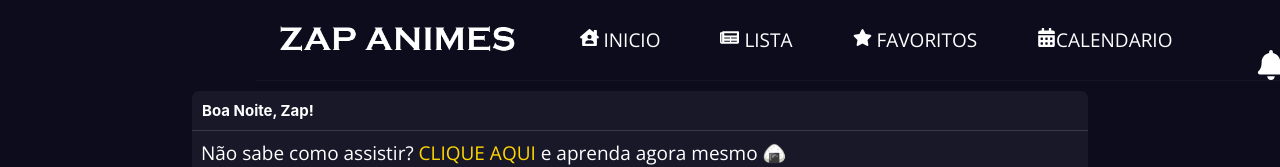
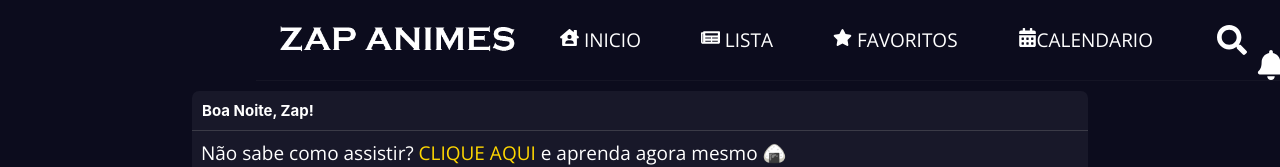
Before and after one commit to LukeRekt/site-animes-react, a React (Create React App) app: page / in a window 1280 px wide. Shown: the top 167 px of the page. Built offline with nearby package versions, Linux system fonts and the light colour scheme; no server answers.

Commit message:
barra de busca 100% funcional

```diff
--- a/src/App.js
+++ b/src/App.js
@@ -14,7 +14,9 @@ import Footer from './components/layoult/Footer'
 import Container from './components/layoult/Container'
 import Noticias from './components/layoult/Noticias'
 import PageRegister from './components/pages/PageRegister';
+import BarraBuscaOverlay from './components/layoult/BarraBuscaOverlay';
 import { useState, useEffect } from 'react';
+import VisibilityProvider from './context/Visibility';
 
 import { toast, ToastContainer } from 'react-toastify'
 import 'react-toastify/dist/ReactToastify.css';
@@ -52,7 +54,13 @@ function App() {
     <Router>
 
       <UserContext.Provider value={{user, setUser, avatar, setAvatar, banner, setBanner, admin, setAdmin}}>
-      <Header/>
+     <VisibilityProvider>
+     <BarraBuscaOverlay/>
+     <Header/>
+     </VisibilityProvider>
+
+
+
       <ToastContainer toastStyle={{ backgroundColor: "#0C0C1D" }}/>
       <Container customClass="min-height">
         <Noticias />
--- /dev/null
+++ b/src/components/layoult/BarraBuscaOverlay.js
@@ -0,0 +1,18 @@
+import { useContext, useState } from "react"
+import styles from "./BarraBuscaOverlay.module.css"
+import InstantSearch from "./InstantSearch"
+import { AiOutlineClose } from "react-icons/ai";
+
+import {useVisibility} from '../../context/Visibility'
+
+function BarraBuscaOverlay(){
+    const {visibility, setVisibility} = useVisibility();
+
+    return (
+        <div> {visibility ? (<div style={{display:"block"}} className={styles.container}>
+           <div className={styles.searchWrapper}><InstantSearch/><div className={styles.fechar}><AiOutlineClose style={{cursor: "pointer"}} onClick={() => setVisibility(false)}/></div></div>
+        </div>) : (<></>)}</div>
+
+    )
+}
+export default BarraBuscaOverlay
--- /dev/null
+++ b/src/components/layoult/BarraBuscaOverlay.module.css
@@ -0,0 +1,16 @@
+.container{
+background-color: #0c0c1dbd;
+width: 100%;
+height: 100%;
+position: fixed;
+z-index: 4;
+display: inline;
+}
+.searchWrapper{
+    margin-left: 36%;
+    margin-top: 8%;
+}
+.fechar{
+    font-size: 50px;
+    float: left;
+}
--- a/src/components/layoult/Header.js
+++ b/src/components/layoult/Header.js
@@ -1,7 +1,7 @@
 import { Link, useNavigate, } from 'react-router-dom';
 import styles from './Header.module.css'
 import { useContext, useState } from "react"
-
+import BarraBuscaOverlay from './BarraBuscaOverlay';
 
 import logo from '../../assets/img/logo.png';
 // import avatar from '../../assets/img/fotosperfil/avatar.png';
@@ -9,16 +9,17 @@ import { toast } from 'react-toastify';
 import { UserContext } from '../../UserContext';
 
 
-import { FaHouseUser, FaBell, FaNewspaper, FaStar, FaCalendarAlt } from 'react-icons/fa';
+import { FaHouseUser, FaBell, FaNewspaper, FaStar, FaCalendarAlt, FaSearch } from 'react-icons/fa';
 
 //funcoes
 import { logout } from '../../api/user'
 import ProfileBox from './ProfileBox';
-
+import { useVisibility } from '../../context/Visibility';
 
 
 function Header() {
     const [menu, setMenu] = useState(false);
+    const {visibility, setVisibility} = useVisibility();
     function toggleProfile(){
         if(menu === true){
             setMenu(false);
@@ -56,6 +57,7 @@ function Header() {
                 <li className={styles.item}><Link to="/favoritos"><FaStar /> FAVORITOS</Link></li>
                 <li className={styles.item}><Link to="/calendario"><FaCalendarAlt />CALENDARIO</Link></li>
             </div>
+<FaSearch style={{cursor:"pointer"}} size="30px" onClick={() => setVisibility(true)}/>
             {/* <button onClick={handleLogout}>Deslogar</button>  */}
             <div className={styles.usuario}>
 
--- a/src/components/layoult/Header.module.css
+++ b/src/components/layoult/Header.module.css
@@ -44,7 +44,6 @@
     color: #700B97;
 }
 
-
 .avatar{
     margin-top: 10px;
     margin-right: 100px;
--- a/src/components/layoult/InstantSearch.module.css
+++ b/src/components/layoult/InstantSearch.module.css
@@ -10,19 +10,21 @@
     margin: 0;
     padding: 0;
   } */
+
   .searchModule {
     width: 500px;
     color: #252a32;
     overflow: hidden;
+    float: left;
   }
   .searchModule input {
     padding: 15px;
-    border-radius: 3px;
+    border-radius: 9px;
     outline: none;
     border: none;
     width: 100%;
     font-size: 1.3rem;
-    border: 1px solid #363638;;
+    border: 1px solid #363638;
     background-color: #181829;
   }
   .searchModule input:focus {
--- a/src/components/pages/Calendario.js
+++ b/src/components/pages/Calendario.js
@@ -4,7 +4,6 @@ function Calendario() {
     return (//Deve ser possível adicionar no calendário por contas autorizadas
         <div>
             <h1>Calendario</h1>
-<InstantSearch/>
         </div>
     )
 }//Esta página tem prioridade no desenvolvilmeto
--- /dev/null
+++ b/src/context/Visibility.js
@@ -0,0 +1,19 @@
+import React, {createContext, useContext, useState} from 'react';
+
+const VisibilityContext = createContext();
+
+
+export default function VisibilityProvider({ children }){
+    const [visibility, setVisibility] = useState(false)
+    return (<VisibilityContext.Provider value={
+        {visibility,
+        setVisibility}
+    }>{ children }</VisibilityContext.Provider>
+    )
+}
+
+export function useVisibility(){
+    const context = useContext(VisibilityContext);
+    const {visibility, setVisibility} = context;
+    return {visibility, setVisibility}
+}
```
